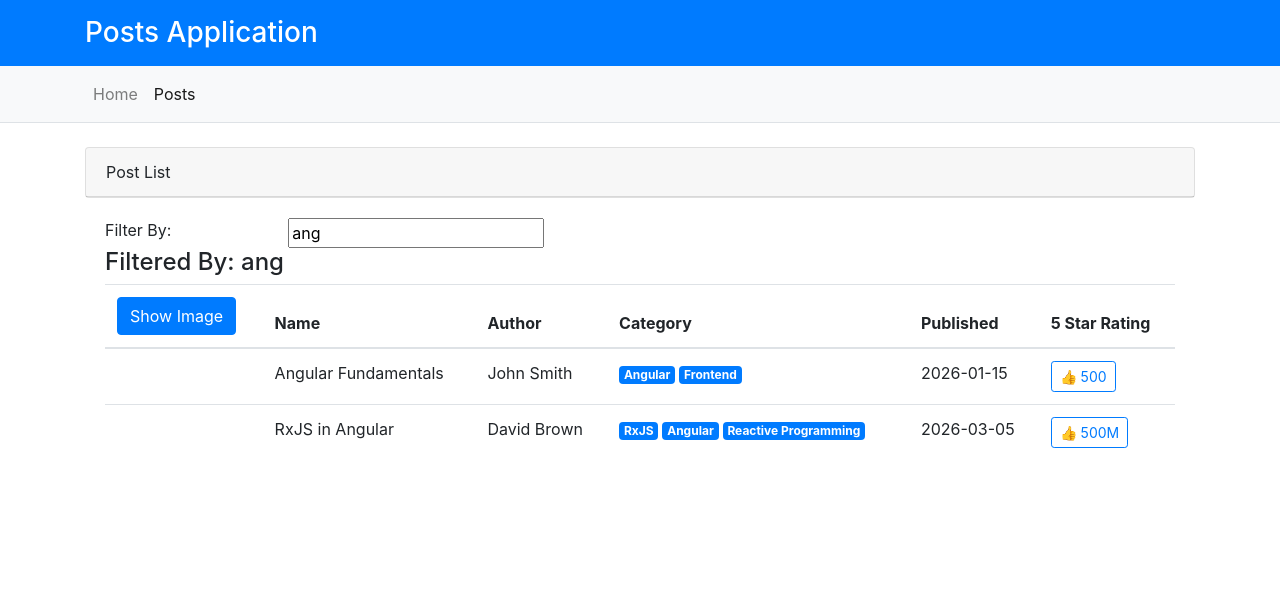
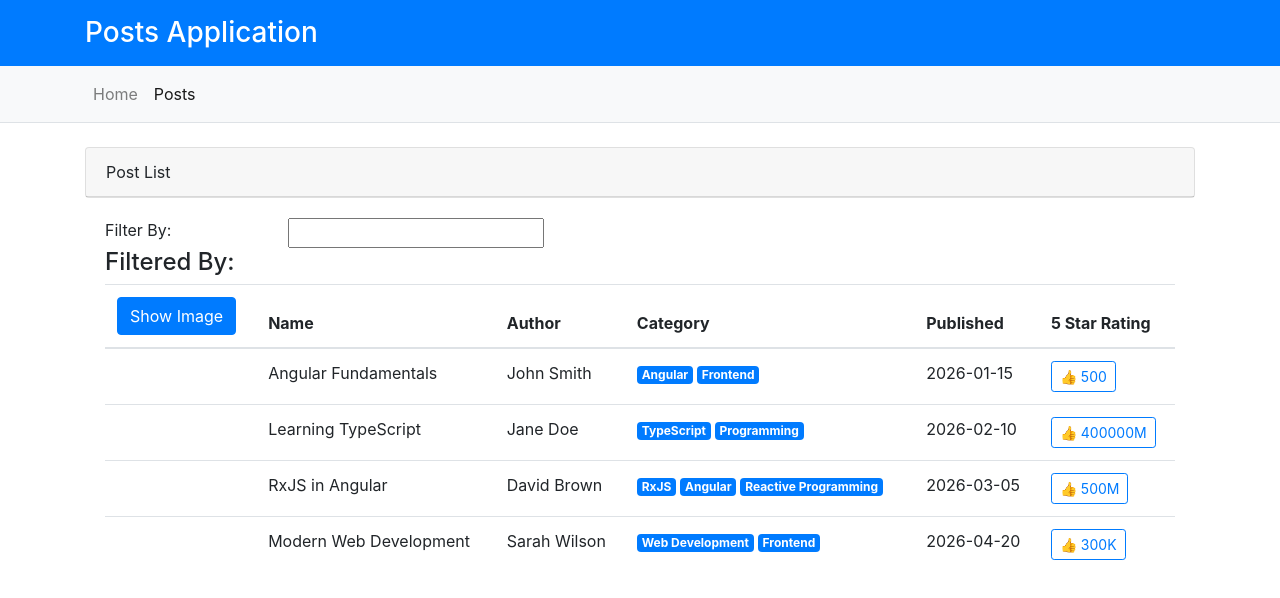
Before and after one commit to sigmakumarwadbude/posts-management, an Angular app: page /posts in a window 1280 px wide. Shown: the top 598 px of the page. Built offline with nearby package versions, Linux system fonts and the light colour scheme.

Commit message:
Implement PostService to manage posts data; refactor PostsComponent to use PostService for fetching posts

```diff
--- a/src/app/pages/posts/posts.component.ts
+++ b/src/app/pages/posts/posts.component.ts
@@ -1,6 +1,6 @@
 import { Component, OnInit } from '@angular/core';
-import { POSTS } from 'src/app/data/posts';
 import { Post } from 'src/app/model/post';
+import { PostService } from 'src/app/services/post.service';
 
 @Component({
   selector: 'app-posts',
@@ -11,7 +11,7 @@ export class PostsComponent implements OnInit {
   imageWidth = 50;
   imageMargin = 2;
   showImage = false;
-  posts = POSTS;
+  posts: Post[] = [];
   filteredPosts: Post[] = [];
   private _listFilter = "";
 
@@ -25,10 +25,11 @@ export class PostsComponent implements OnInit {
   }
 
 
-  constructor() { }
+  constructor(private postService: PostService) { }
 
   ngOnInit(): void {
-    this.listFilter = "ang";
+    this.posts = this.postService.getPosts();
+    this.listFilter = "";
   }
 
   perfomFilter(filterBy: string) {
--- /dev/null
+++ b/src/app/services/post.service.ts
@@ -0,0 +1,11 @@
+import { Injectable } from "@angular/core";
+import { POSTS } from "../data/posts";
+
+@Injectable({providedIn: 'root'})
+export class PostService {
+    posts = POSTS;
+
+    getPosts() {
+        return this.posts;
+    }
+}
```
